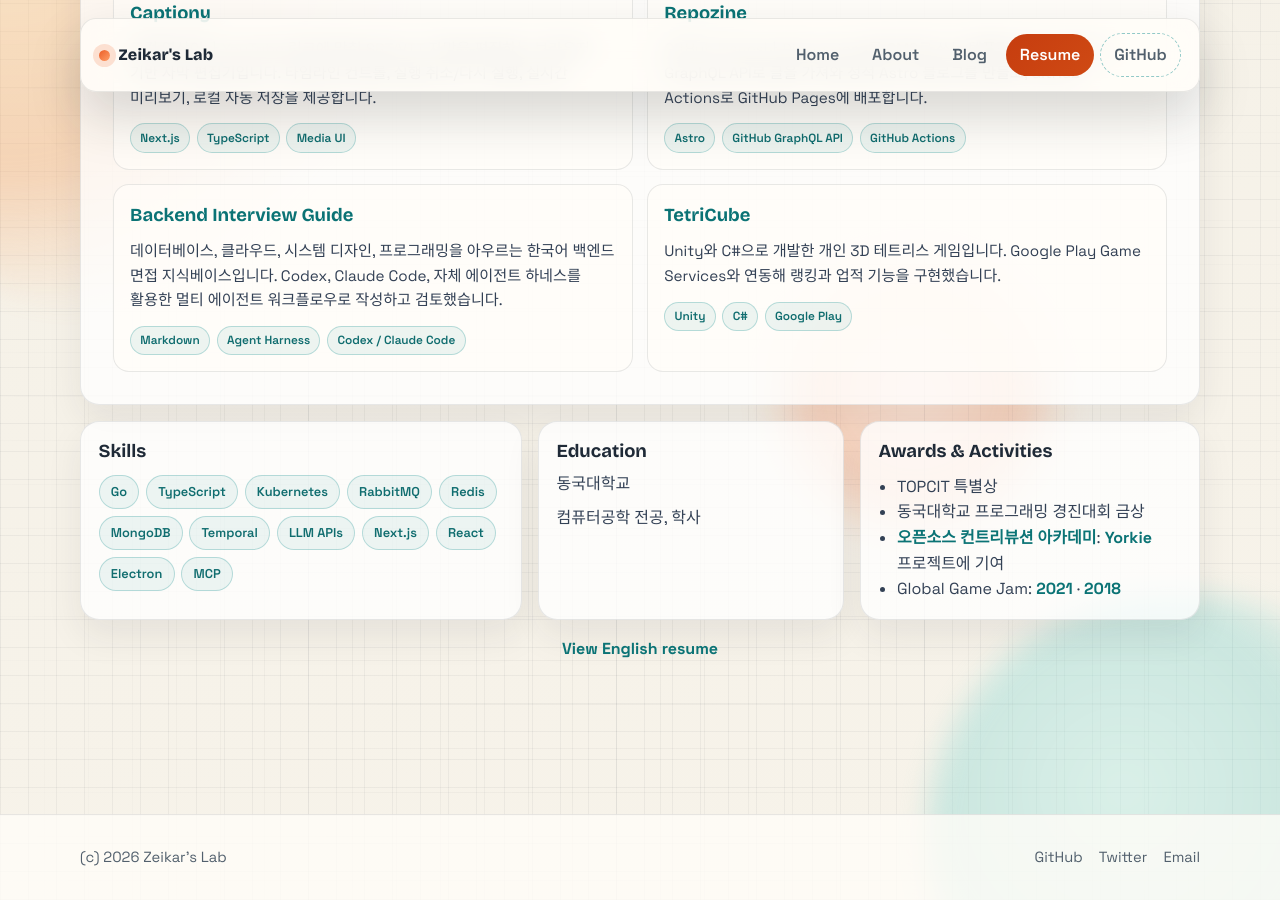
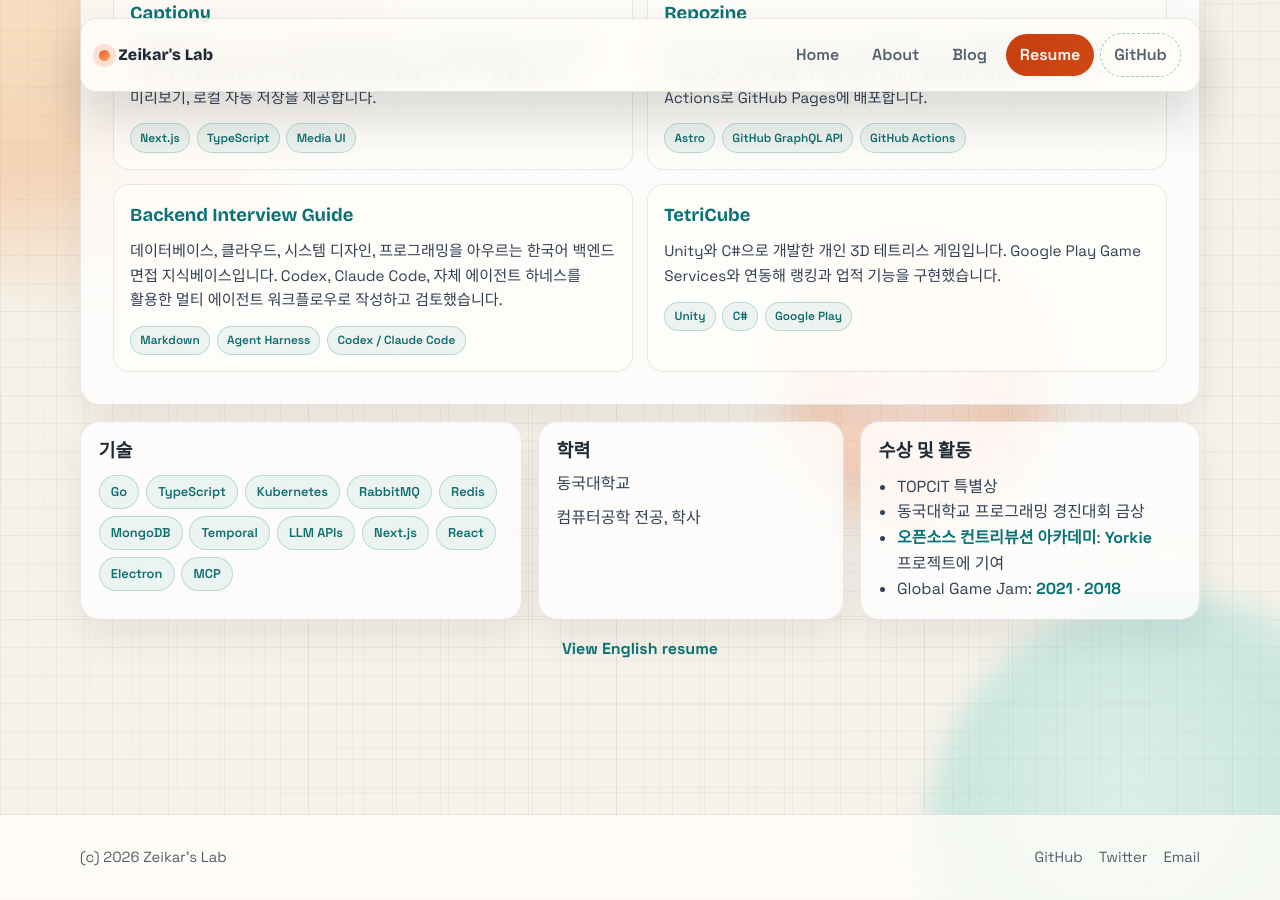
Before and after one commit to zeikar/zeikar.github.io, a Jekyll site: the page built from resume-ko.html, in a window 1280 px wide and 900 px high, scrolled down 2405 px. Built offline with Jekyll 4.4.1, drawn with Linux system fonts in a browser that asks for light colours; some of the changed text lies outside the part shown.

Commit message:
fix(resume): Korean headings on /resume-ko/
The title and the Skills / Education / Awards & Activities headings were left in English while every other section heading was Korean. The small eyebrow labels stay English, as on the rest of the site.

```diff
--- a/resume-ko.html
+++ b/resume-ko.html
@@ -285,7 +285,7 @@ redirect_from:
 
     <section class="resume-grid">
       <article class="resume-panel">
-        <h2>Skills</h2>
+        <h2>기술</h2>
         <div class="project-tags large">
           <span>Go</span>
           <span>TypeScript</span>
@@ -303,13 +303,13 @@ redirect_from:
       </article>
 
       <article class="resume-panel">
-        <h2>Education</h2>
+        <h2>학력</h2>
         <p>동국대학교</p>
         <p>컴퓨터공학 전공, 학사</p>
       </article>
 
       <article class="resume-panel">
-        <h2>Awards & Activities</h2>
+        <h2>수상 및 활동</h2>
         <ul>
           <li>TOPCIT 특별상</li>
           <li>동국대학교 프로그래밍 경진대회 금상</li>
```
Also changed, not shown: other parts of resume-ko.html (+1 -1 lines).
